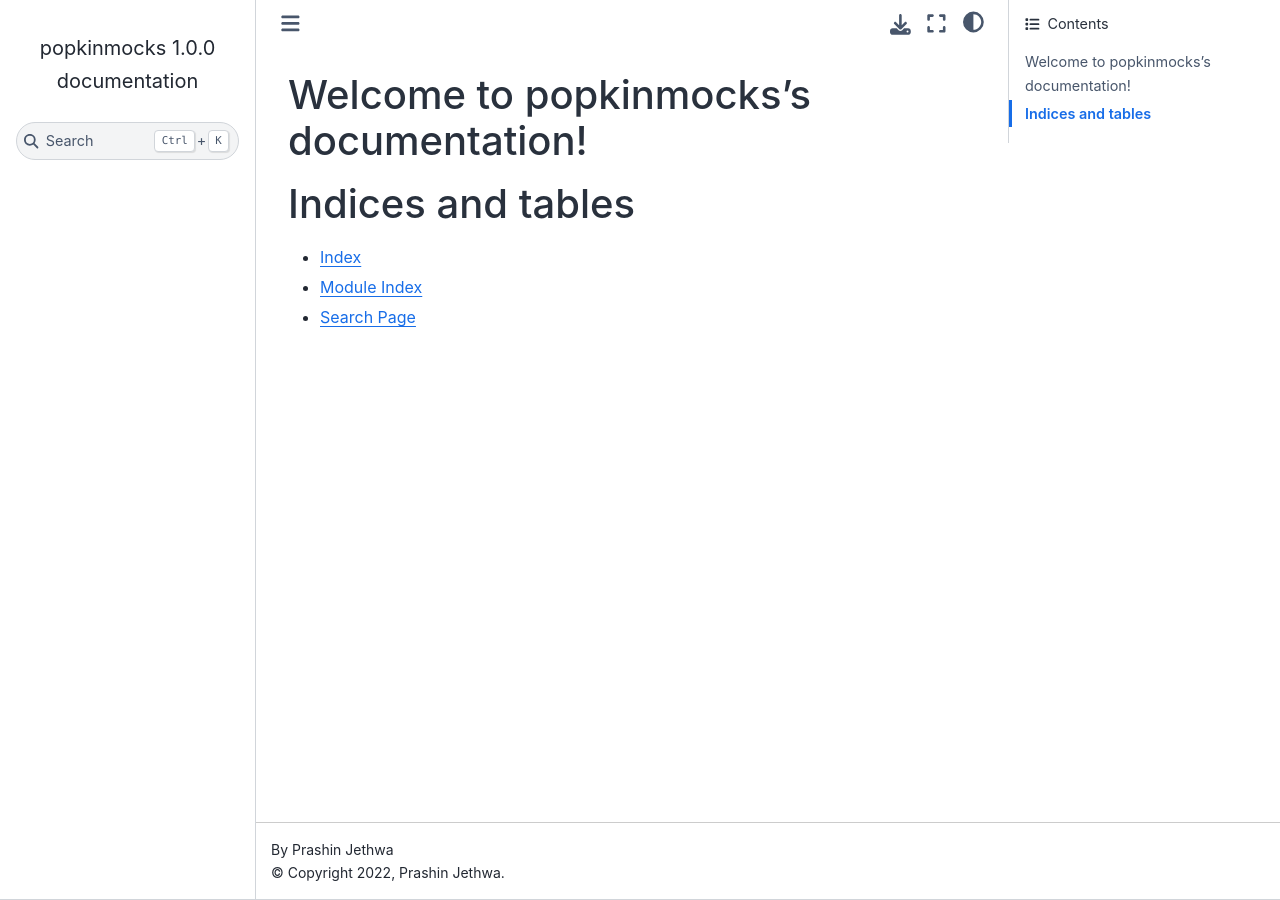
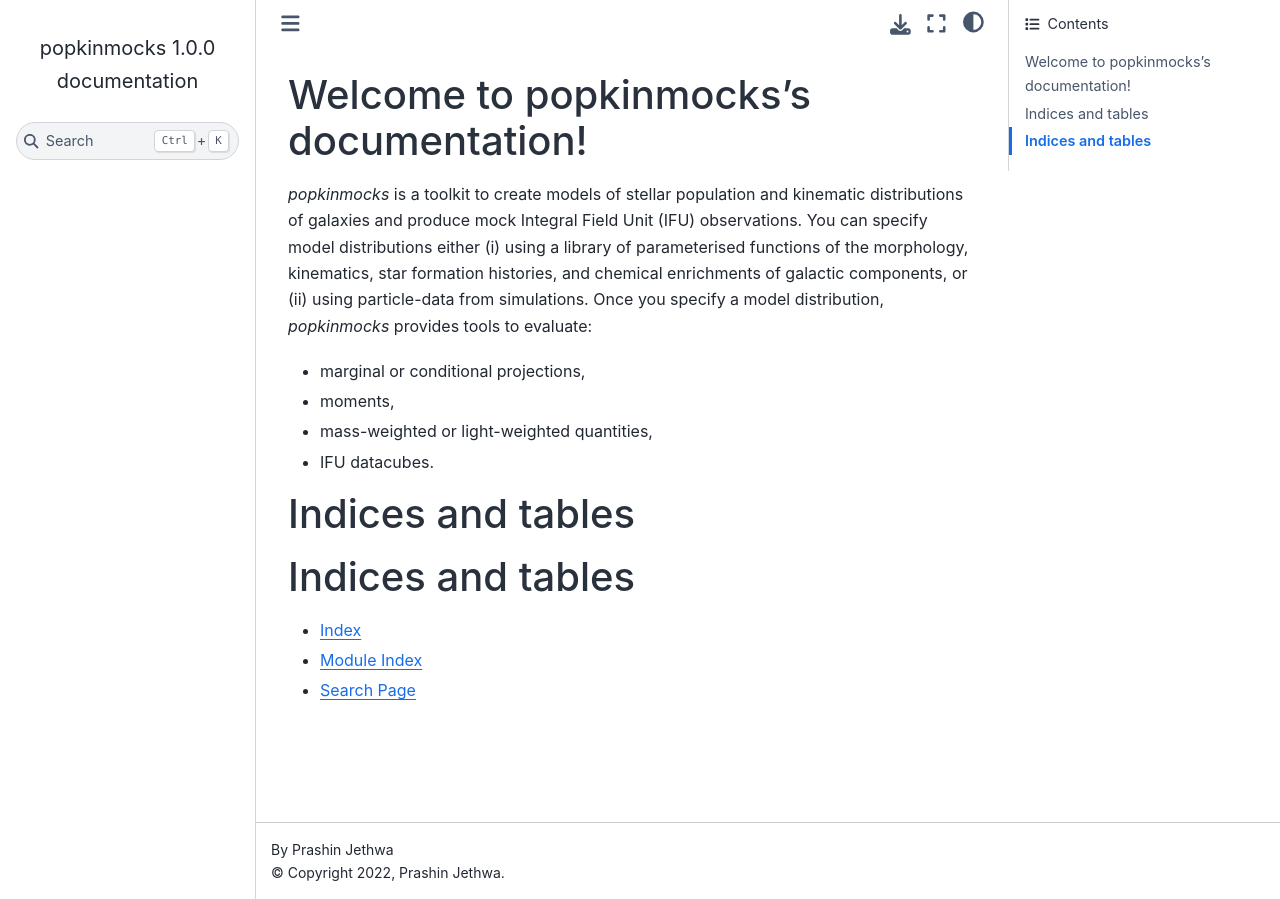
Before and after one commit to prashjet/popkinmocks, a Sphinx documentation site: the page built from docs/source/index.rst, in a window 1280 px wide. Built offline with Sphinx 7.4.7 and the Sphinx Book theme 1.1.4, drawn with Linux system fonts in a browser that asks for light colours.

Commit message:
intro text

```diff
--- a/docs/source/index.rst
+++ b/docs/source/index.rst
@@ -5,6 +5,17 @@
 
 Welcome to popkinmocks's documentation!
 =======================================
+
+`popkinmocks` is a toolkit to create models of stellar population and kinematic distributions of galaxies and produce mock Integral Field Unit (IFU) observations. You can specify model distributions either (i) using a library of parameterised functions of the morphology, kinematics, star formation histories, and chemical enrichments of galactic components, or (ii) using particle-data from simulations. Once you specify a model distribution, `popkinmocks` provides tools to evaluate:
+
+- marginal or conditional projections,
+- moments,
+- mass-weighted or light-weighted quantities,
+- IFU datacubes.
+
+
+Indices and tables
+==================
 
 .. toctree::
    :maxdepth: 2
```
